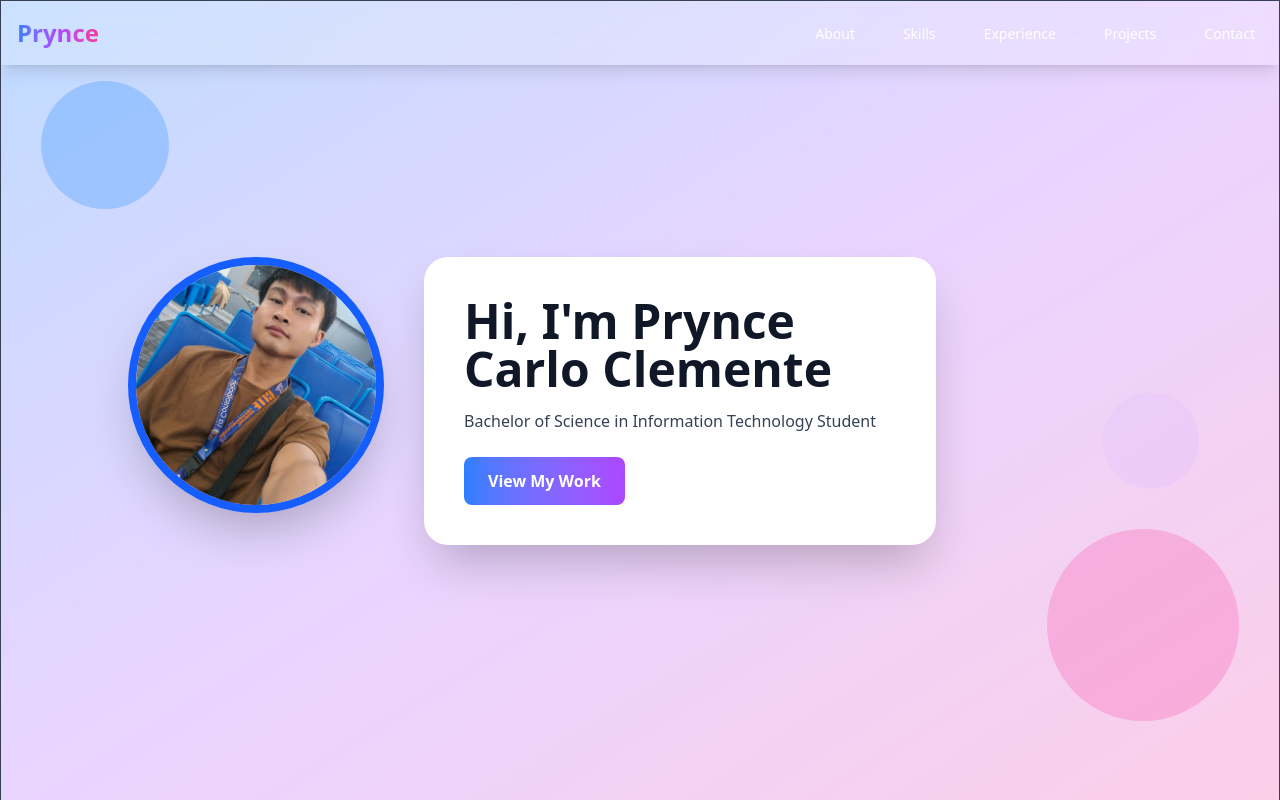
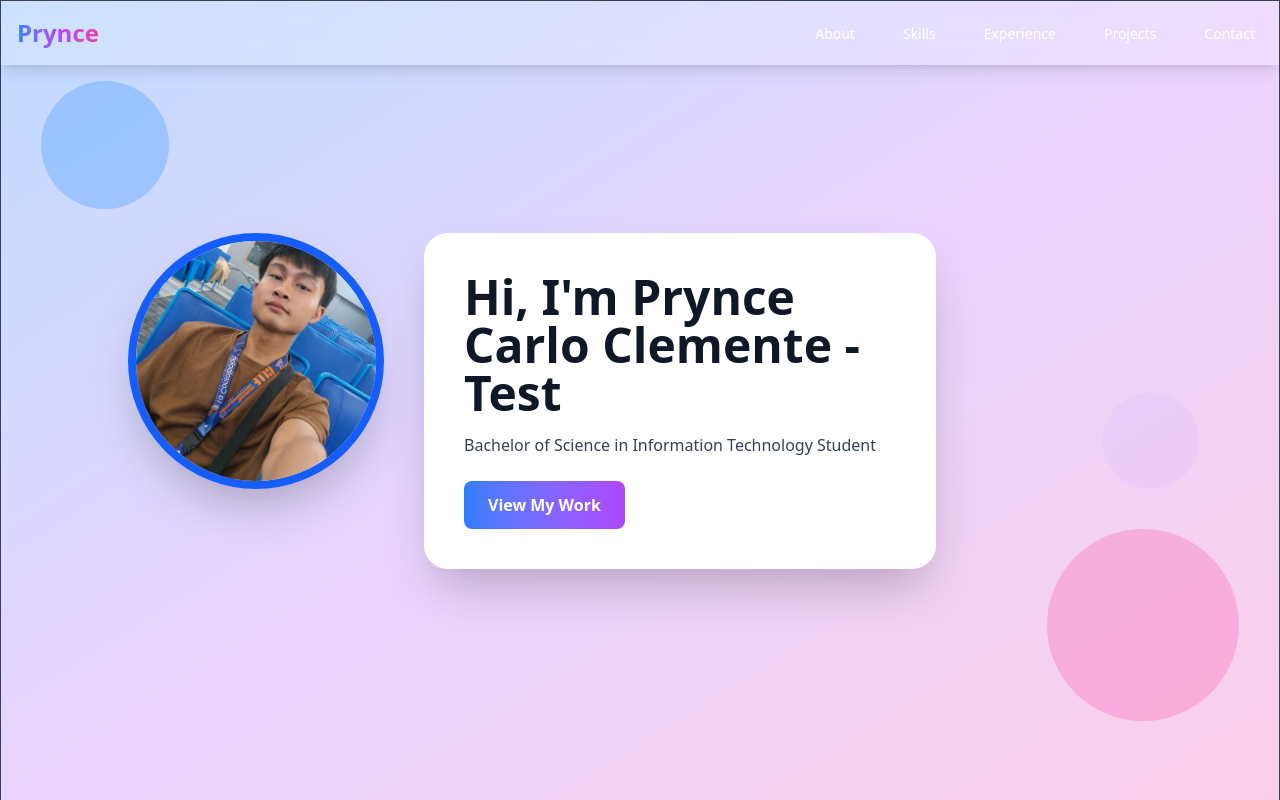
Before and after one commit to Prynce0711/MyPortfolio, a React (Vite) app: page / in a window 1280 px wide. Shown: the top 800 px of the page. Built offline with nearby package versions, Linux system fonts and the light colour scheme.

Commit message:
fix: Update personalInfo name for testing purposes

```diff
--- a/src/App.jsx
+++ b/src/App.jsx
@@ -17,7 +17,7 @@ import { GoDot } from "react-icons/go";
 export default function App() {
   // Personal Information Data
   const personalInfo = {
-    name: "Prynce Carlo Clemente",
+    name: "Prynce Carlo Clemente - Test",
     title: "Bachelor of Science in Information Technology Student",
     image: DP_FB,
     aboutText: `I'm a BSIT student with a strong passion for web development and modern technologies. I enjoy learning and building responsive, user-friendly, and efficient web applications using tools like React and Tailwind CSS. My goal is to turn ideas into functional and visually appealing digital experiences, while continuously improving my skills in programming, problem-solving, and software development.`
```
